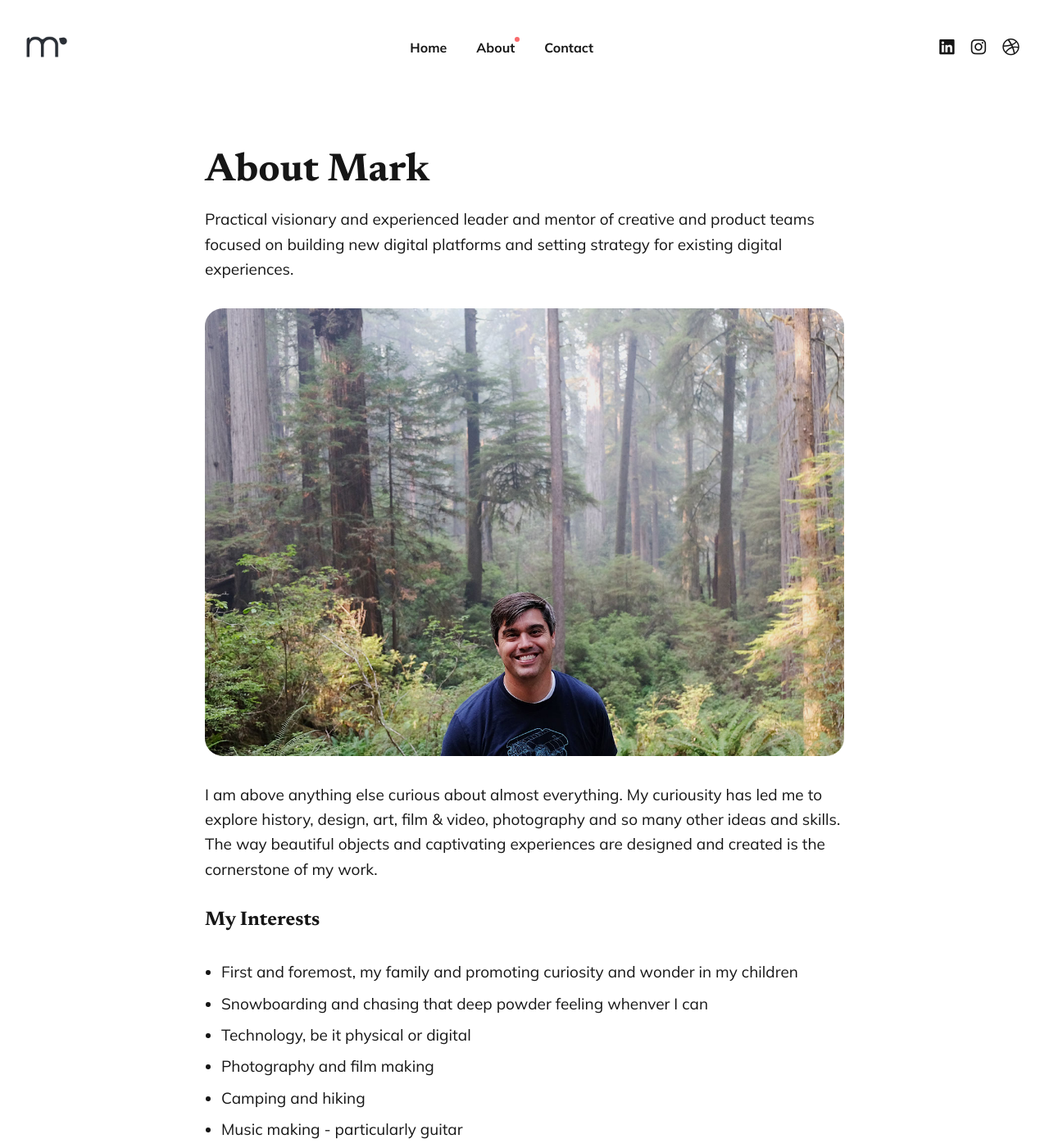
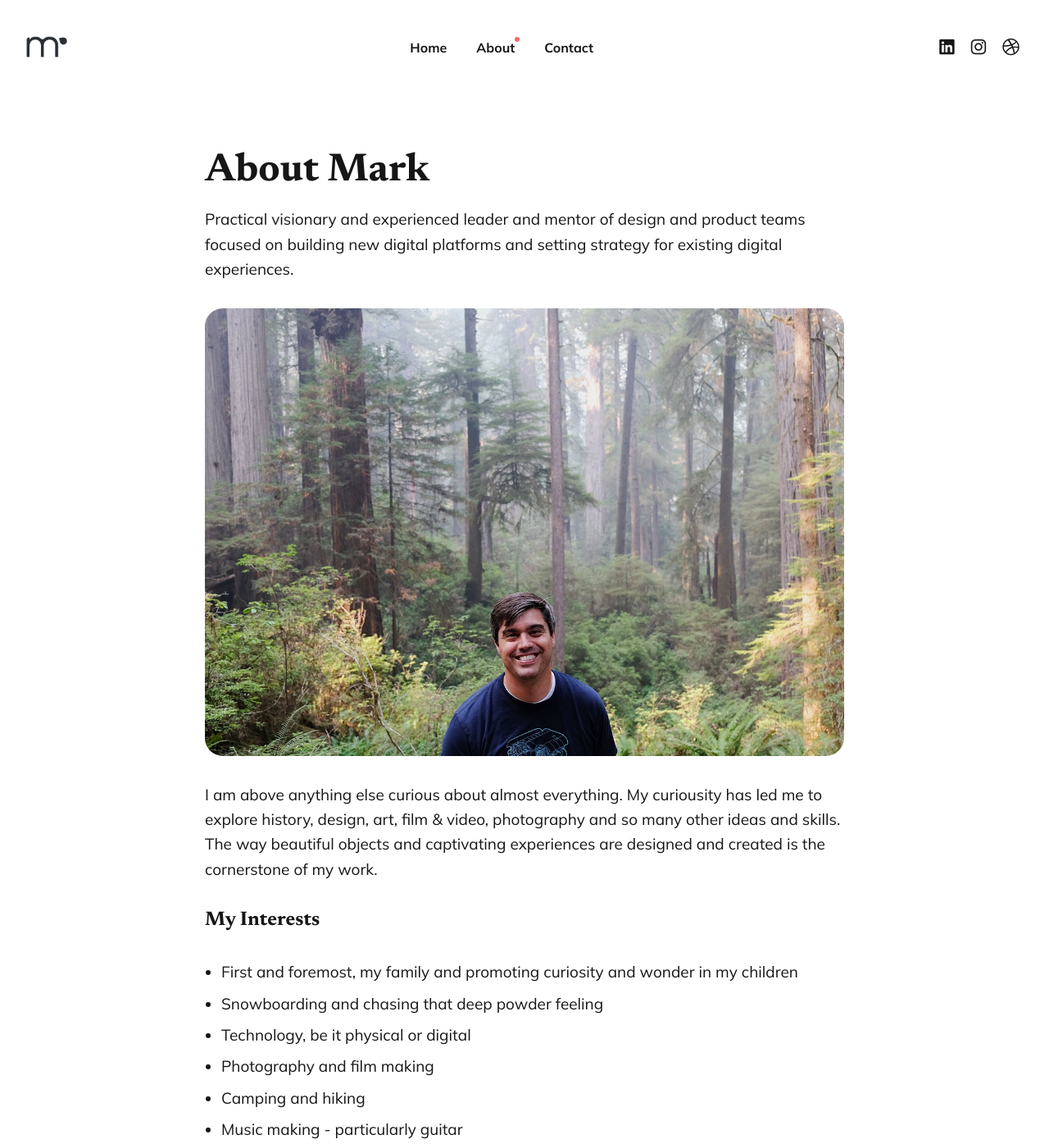
Before and after one commit to mrondina/mrondina, a Jekyll site: the page built from _pages/about.md, in a window 1280 px wide and 1400 px high. Shown: the whole window at 82% size. Built offline with Jekyll 4.4.1, drawn with Linux system fonts in a browser that asks for light colours; some of the changed text lies outside the part shown.

Commit message:
Update about.md

```diff
--- a/_pages/about.md
+++ b/_pages/about.md
@@ -2,7 +2,7 @@
 layout: page
 title: About Mark
 permalink: /about/
-description: Practical visionary and experienced leader and mentor of creative and product teams focused on building new digital platforms and setting strategy for existing digital experiences.
+description: Practical visionary and experienced leader and mentor of design and product teams focused on building new digital platforms and setting strategy for existing digital experiences.
 image: /images/about-banner.jpg
 ---
 
@@ -11,7 +11,7 @@ image: /images/about-banner.jpg
 ### My Interests
 
 - First and foremost, my family and promoting curiosity and wonder in my children
-- Snowboarding and chasing that deep powder feeling whenver I can
+- Snowboarding and chasing that deep powder feeling
 - Technology, be it physical or digital
 - Photography and film making
 - Camping and hiking
```
Also changed, not shown: other parts of _pages/about.md (+1 -1 lines).
